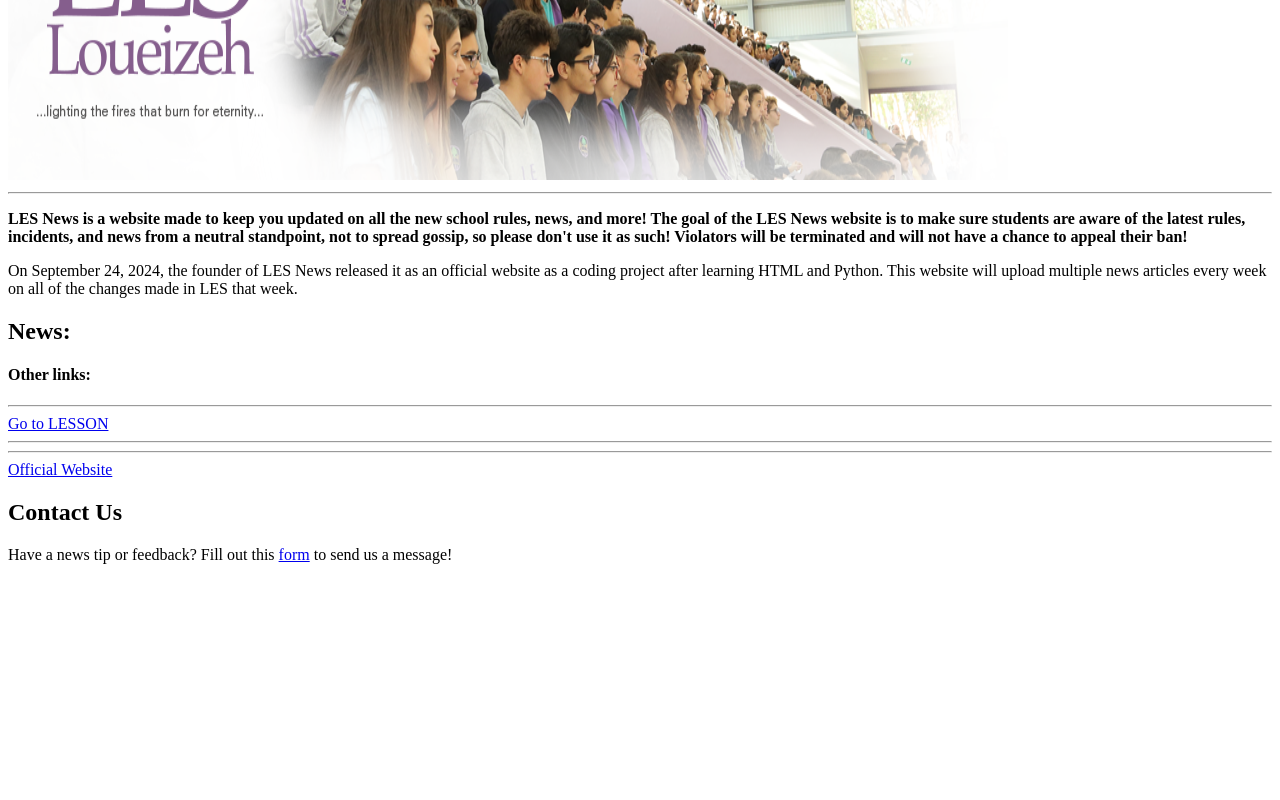
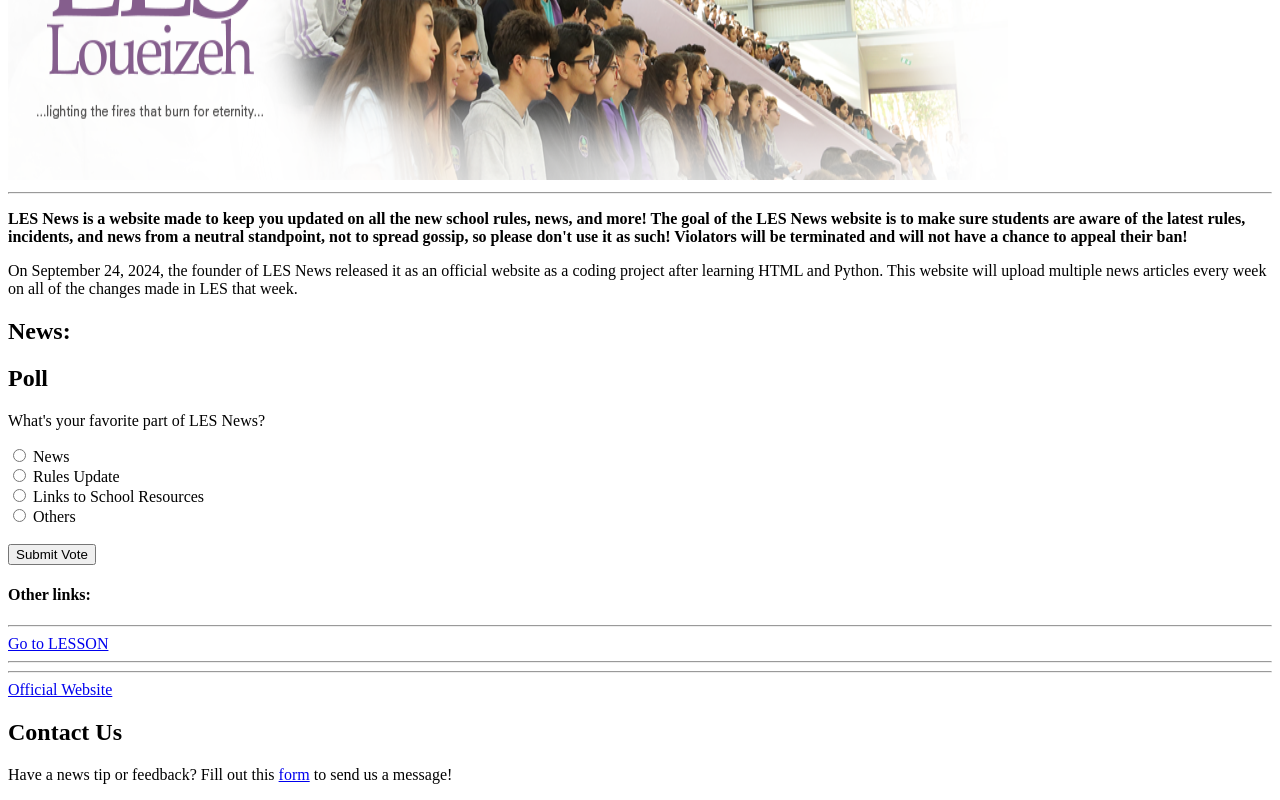
Before and after one commit to LES-news/LES-news, a plain HTML site: page index.html in a window 1280 px wide. Shown: the part 400-1200 px from the top of the page. Before the commit the page ends 980 px from the top, so only its background shows below. Drawn offline with Linux system fonts and the light colour scheme.

Commit message:
Update index.html

```diff
--- a/index.html
+++ b/index.html
@@ -10,6 +10,38 @@
     <p><b>LES News is a website made to keep you updated on all the new school rules, news, and more! The goal of the LES News website is to make sure students are aware of the latest rules, incidents, and news from a neutral standpoint, not to spread gossip, so please don't use it as such! Violators will be terminated and will not have a chance to appeal their ban!</b></p>
     <p>On September 24, 2024, the founder of LES News released it as an official website as a coding project after learning HTML and Python. This website will upload multiple news articles every week on all of the changes made in LES that week.</p>
     <h2>News:</h2>
+    <h2>Poll</h2>
+<p>What's your favorite part of LES News?</p>
+
+<form id="pollForm">
+    <input type="radio" id="news" name="poll" value="News">
+    <label for="news">News</label><br>
+
+    <input type="radio" id="rules" name="poll" value="Rules Update">
+    <label for="rules">Rules Update</label><br>
+
+    <input type="radio" id="links" name="poll" value="Links to School Resources">
+    <label for="links">Links to School Resources</label><br>
+
+    <input type="radio" id="others" name="poll" value="Others">
+    <label for="others">Others</label><br><br>
+
+    <input type="button" value="Submit Vote" onclick="submitVote()">
+</form>
+
+<p id="result"></p>
+
+<script>
+function submitVote() {
+    // Get the value of the selected radio button
+    let pollValue = document.querySelector('input[name="poll"]:checked');
+    if (pollValue) {
+        document.getElementById('result').innerHTML = "Thank you for voting for: " + pollValue.value;
+    } else {
+        document.getElementById('result').innerHTML = "Please select an option before voting.";
+    }
+}
+</script>
 
     <h4>Other links:</h4>
     <hr>
```
